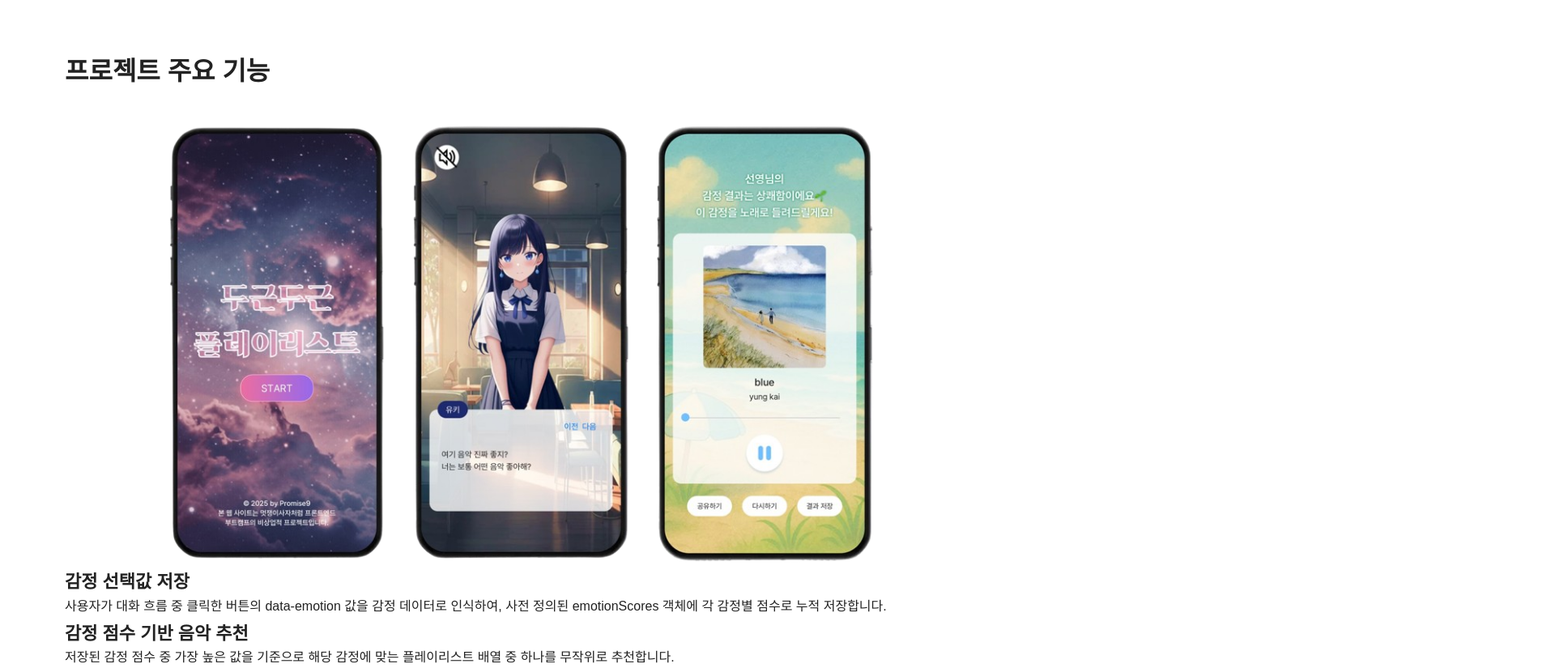
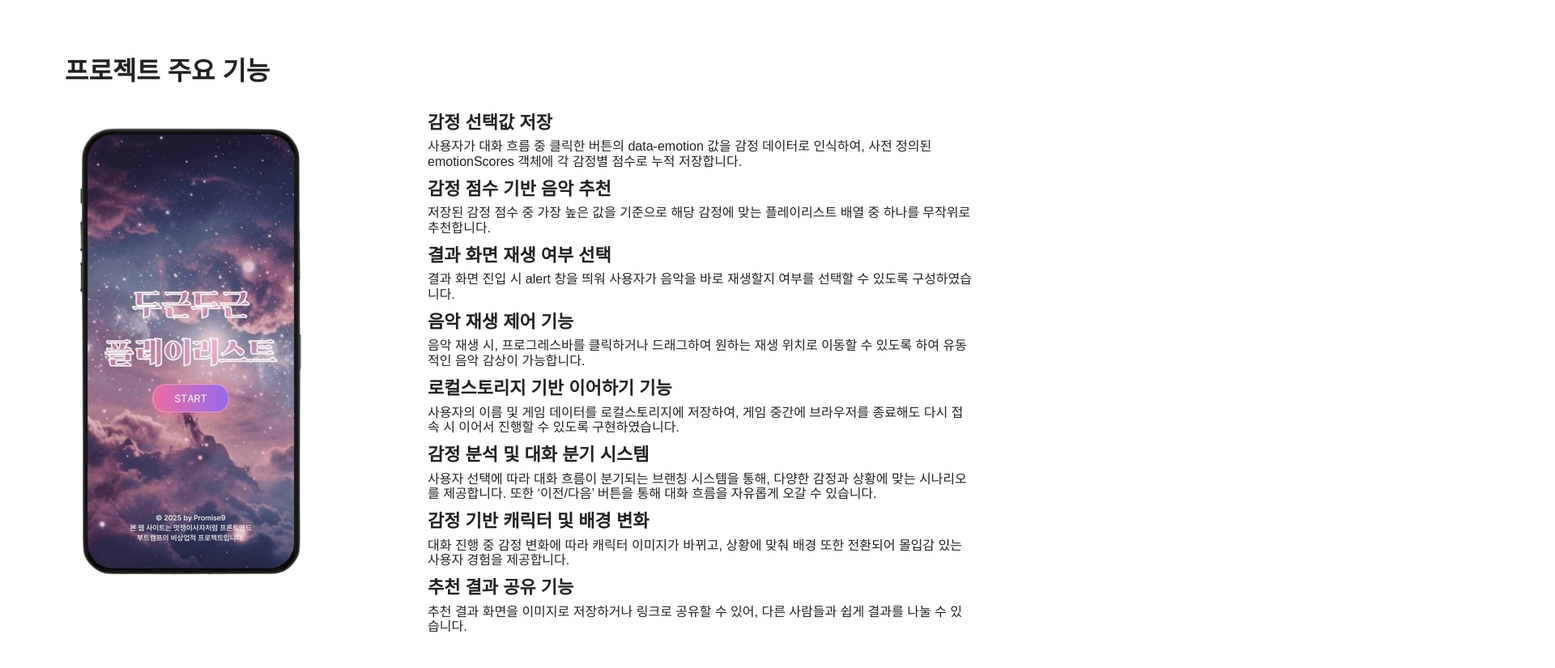
Before and after one commit to FRONTENDBOOTCAMP-13th/JS-09-Promise9, a website built with Vite: page index.html in a window 1280 px wide. Shown: the part 1880-2705 px from the top of the page at 81% size, 1920 px wide, since content can reach past the window. Built offline with nearby package versions, Linux system fonts and the light colour scheme; a web font is replaced by a local one.

Commit message:
🧪test:  Test swiper

```diff
--- a/index.html
+++ b/index.html
@@ -15,7 +15,17 @@
       crossorigin="anonymous" />
     <link rel="stylesheet" href="/fonts/pretendard/pretendardvariable.css" />
 
+    <!-- 스타일 -->
     <script type="module" src="/src/main.ts"></script>
+
+    <!-- 라이브러리 -->
+    <link
+      rel="stylesheet"
+      href="https://cdn.jsdelivr.net/npm/swiper@11/swiper-bundle.min.css" />
+    <script src="https://cdn.jsdelivr.net/npm/swiper@11/swiper-bundle.min.js"></script>
+
+    <!-- 기능 -->
+    <script type="module" src="/src/js/index.ts"></script>
   </head>
   <body>
     <main class="container-wrap">
@@ -40,20 +50,7 @@
           <a class="btn gradient btn-lg" href="/src/pages/main.html"> 게임 시작하기 </a>
         </div>
 
-        <div class="index-title-img">
-          <!-- <img src="/public/assets/img/index-title.png" alt="ddd" /> -->
-        </div>
-        <!-- <div class="items-wrap">
-          <div class="item">
-            <img src="/public/assets/img/project-intro.png" alt="" />
-          </div>
-          <div class="item">
-            <img src="/public/assets/img/project-intro2.png" alt="" />
-          </div>
-          <div class="item">
-            <img src="/public/assets/img/project-intro3.png" alt="" />
-          </div>
-        </div> -->
+        <div class="index-title-img"></div>
       </section>
 
       <!-- 프로젝트 멤버 -->
@@ -154,30 +151,34 @@
           </div>
         </div>
       </section>
+
       <!-- 프로젝트 기능 -->
       <section class="project-inner project-feature" aria-labelledby="project-feature">
         <h2 class="section-title" id="project-feature">프로젝트 주요 기능</h2>
-        <div class="items-wrap">
-          <div class="item">
+        <div class="feature-inner">
+          <div class="swiper mySwiper">
+            <div class="items-wrap swiper-wrapper">
+              <div class="item swiper-slide">
                 <img src="/public/assets/img/project-intro.png" alt="" />
               </div>
-          <div class="item">
+              <div class="item swiper-slide">
                 <img src="/public/assets/img/project-intro2.png" alt="" />
               </div>
-          <div class="item">
+              <div class="item swiper-slide">
                 <img src="/public/assets/img/project-intro3.png" alt="" />
               </div>
             </div>
-
+            <div class="swiper-pagination"></div>
+          </div>
           <div class="active-lists">
             <div class="active-item">
               <h3 class="title">감정 선택값 저장</h3>
               <p>
                 사용자가 대화 흐름 중 클릭한 버튼의 data-emotion 값을 감정 데이터로
-              인식하여, 사전 정의된 emotionScores 객체에 각 감정별 점수로 누적 저장합니다.
+                인식하여, 사전 정의된 emotionScores 객체에 각 감정별 점수로 누적
+                저장합니다.
               </p>
             </div>
-
             <div class="active-item">
               <h3 class="title">감정 점수 기반 음악 추천</h3>
               <p>
@@ -185,7 +186,6 @@
                 배열 중 하나를 무작위로 추천합니다.
               </p>
             </div>
-
             <div class="active-item">
               <h3 class="title">결과 화면 재생 여부 선택</h3>
               <p>
@@ -193,15 +193,13 @@
                 선택할 수 있도록 구성하였습니다.
               </p>
             </div>
-
             <div class="active-item">
               <h3 class="title">음악 재생 제어 기능</h3>
               <p>
-              음악 재생 시, 프로그레스바를 클릭하거나 드래그하여 원하는 재생 위치로 이동할
-              수 있도록 하여 유동적인 음악 감상이 가능합니다.
+                음악 재생 시, 프로그레스바를 클릭하거나 드래그하여 원하는 재생 위치로
+                이동할 수 있도록 하여 유동적인 음악 감상이 가능합니다.
               </p>
             </div>
-
             <div class="active-item">
               <h3 class="title">로컬스토리지 기반 이어하기 기능</h3>
               <p>
@@ -209,30 +207,28 @@
                 브라우저를 종료해도 다시 접속 시 이어서 진행할 수 있도록 구현하였습니다.
               </p>
             </div>
-
             <div class="active-item">
               <h3 class="title">감정 분석 및 대화 분기 시스템</h3>
               <p>
-              사용자 선택에 따라 대화 흐름이 분기되는 브랜칭 시스템을 통해, 다양한 감정과
-              상황에 맞는 시나리오를 제공합니다. 또한 ‘이전/다음’ 버튼을 통해 대화 흐름을
-              자유롭게 오갈 수 있습니다.
+                사용자 선택에 따라 대화 흐름이 분기되는 브랜칭 시스템을 통해, 다양한
+                감정과 상황에 맞는 시나리오를 제공합니다. 또한 ‘이전/다음’ 버튼을 통해
+                대화 흐름을 자유롭게 오갈 수 있습니다.
               </p>
             </div>
-
             <div class="active-item">
               <h3 class="title">감정 기반 캐릭터 및 배경 변화</h3>
               <p>
-              대화 진행 중 감정 변화에 따라 캐릭터 이미지가 바뀌고, 상황에 맞춰 배경 또한
-              전환되어 몰입감 있는 사용자 경험을 제공합니다.
+                대화 진행 중 감정 변화에 따라 캐릭터 이미지가 바뀌고, 상황에 맞춰 배경
+                또한 전환되어 몰입감 있는 사용자 경험을 제공합니다.
               </p>
             </div>
-
             <div class="active-item">
               <h3 class="title">추천 결과 공유 기능</h3>
               <p>
                 추천 결과 화면을 이미지로 저장하거나 링크로 공유할 수 있어, 다른 사람들과
                 쉽게 결과를 나눌 수 있습니다.
               </p>
+            </div>
           </div>
         </div>
       </section>
--- a/package.json
+++ b/package.json
@@ -18,6 +18,7 @@
   },
   "dependencies": {
     "html2canvas": "^1.4.1",
-    "sweetalert2": "^11.21.2"
+    "sweetalert2": "^11.21.2",
+    "swiper": "^11.2.7"
   }
 }
--- a/src/css/index.css
+++ b/src/css/index.css
@@ -97,6 +97,34 @@
     @media (max-width: 1400px) {
       text-align: center;
     }
+  }
+}
+
+.index-title-img {
+  border-radius: 2rem;
+  overflow: hidden;
+  background: url('/public/assets/img/index-title.png') center center / cover no-repeat;
+  width: 100%;
+  height: 500px;
+
+  @media (max-width: 1400px) {
+    display: none;
+  }
+}
+
+.bg-diff {
+  display: none;
+
+  @media (max-width: 1400px) {
+    display: block;
+    position: absolute;
+    left: 0;
+    top: 0;
+    width: 100%;
+    height: 100%;
+    background: #3131313b;
+    backdrop-filter: blur(1px);
+    z-index: 1;
   }
 }
 
@@ -218,6 +246,38 @@
 }
 
 /* section03 - project-feature */
+
+.feature-inner {
+  display: grid;
+  grid-template-columns: 2fr 3fr;
+}
+
+.items-wrap {
+  /* width: 100%;
+  display: flex;
+  align-items: center;
+  justify-content: center;
+  gap: 0.5rem; */
+
+  item {
+    max-width: 18rem;
+  }
+
+  @media (max-width: 1400px) {
+    width: 80%;
+    margin: 0 auto;
+  }
+  /* @media (max-width: 820px) {
+    .item {
+      display: none;
+
+      &:nth-child(2) {
+        display: block;
+      }
+    }
+  } */
+}
+
 .active-lists {
   display: flex;
   flex-direction: column;
@@ -250,57 +310,3 @@
     }
   }
 }
-
-.index-title-img {
-  border-radius: 2rem;
-  overflow: hidden;
-  background: url('/public/assets/img/index-title.png') center center / cover no-repeat;
-  width: 100%;
-  height: 500px;
-
-  @media (max-width: 1400px) {
-    display: none;
-  }
-}
-
-.bg-diff {
-  display: none;
-
-  @media (max-width: 1400px) {
-    display: block;
-    position: absolute;
-    left: 0;
-    top: 0;
-    width: 100%;
-    height: 100%;
-    background: #3131313b;
-    backdrop-filter: blur(1px);
-    z-index: 1;
-  }
-}
-
-.items-wrap {
-  width: 100%;
-  display: flex;
-  align-items: center;
-  justify-content: center;
-  gap: 0.5rem;
-
-  item {
-    max-width: 18rem;
-  }
-
-  @media (max-width: 1400px) {
-    width: 80%;
-    margin: 0 auto;
-  }
-  @media (max-width: 820px) {
-    .item {
-      display: none;
-
-      &:nth-child(2) {
-        display: block;
-      }
-    }
-  }
-}
--- /dev/null
+++ b/src/js/index.ts
@@ -0,0 +1,26 @@
+import Swiper from 'swiper';
+// import { Pagination, Autoplay } from 'swiper/modules';
+
+import 'swiper/css';
+// import 'swiper/css/pagination';
+
+const mySwiper = document.querySelector('.mySwiper') as HTMLElement | null;
+
+if (mySwiper) {
+  const swiper = new Swiper(mySwiper, {
+    // modules: [Pagination, Autoplay],
+    slidesPerView: 1,
+    autoplay: {
+      delay: 3000,
+      disableOnInteraction: false,
+    },
+    loop: true,
+    pagination: {
+      el: '.swiper-pagination',
+      clickable: true,
+      dynamicBullets: true,
+    },
+  });
+
+  console.log(swiper);
+}
--- a/src/main.ts
+++ b/src/main.ts
@@ -1 +1,3 @@
 import './style.css';
+import 'swiper/css';
+import 'swiper/css/pagination';
--- /dev/null
+++ b/src/types/swiper-css.d.ts
@@ -0,0 +1,2 @@
+// src/types/swiper-css.d.ts
+declare module 'swiper/css';
```
Also changed, not shown: tsconfig.json (+6 -1 lines), 1 other file. Lines whose indentation alone changed are shown as unchanged.
